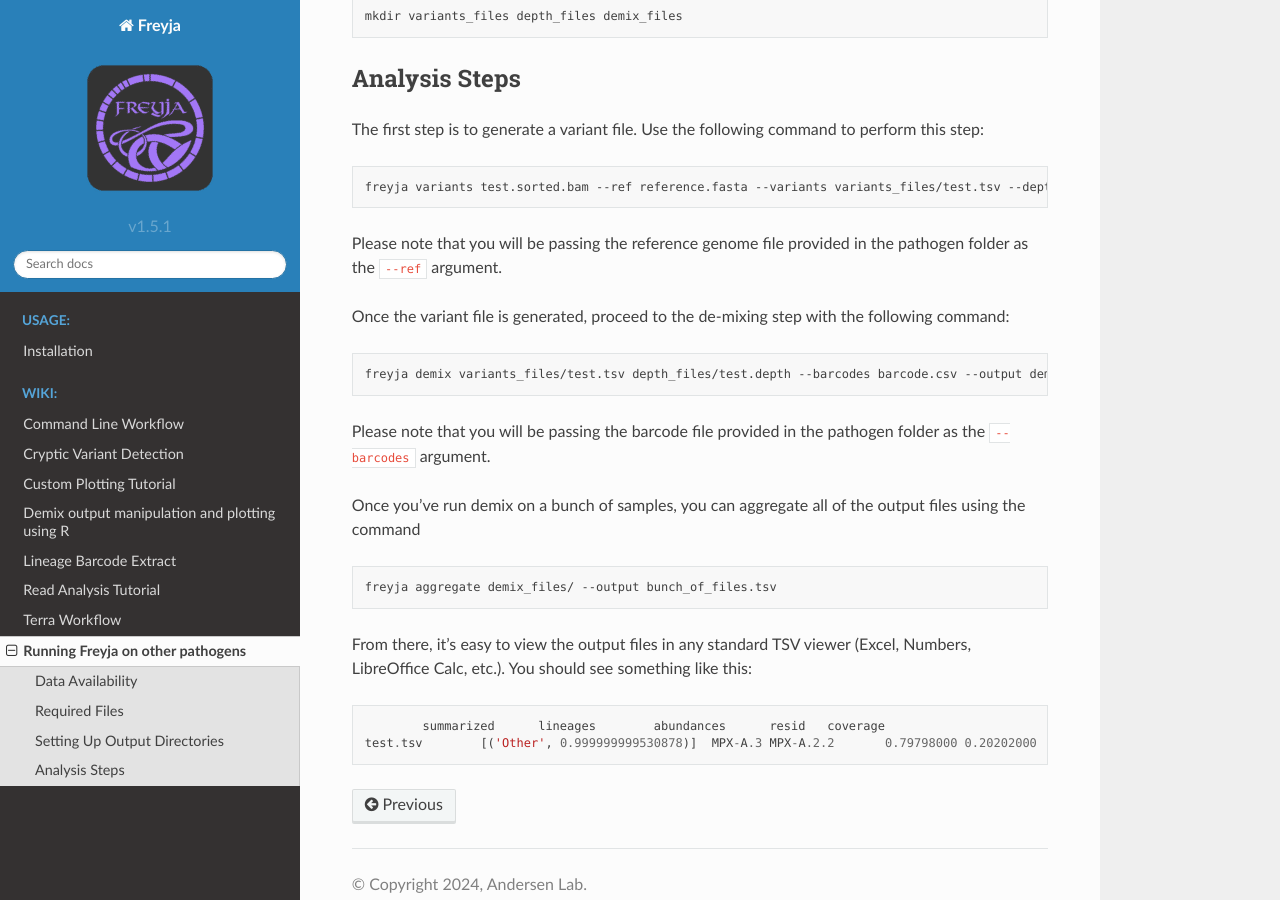
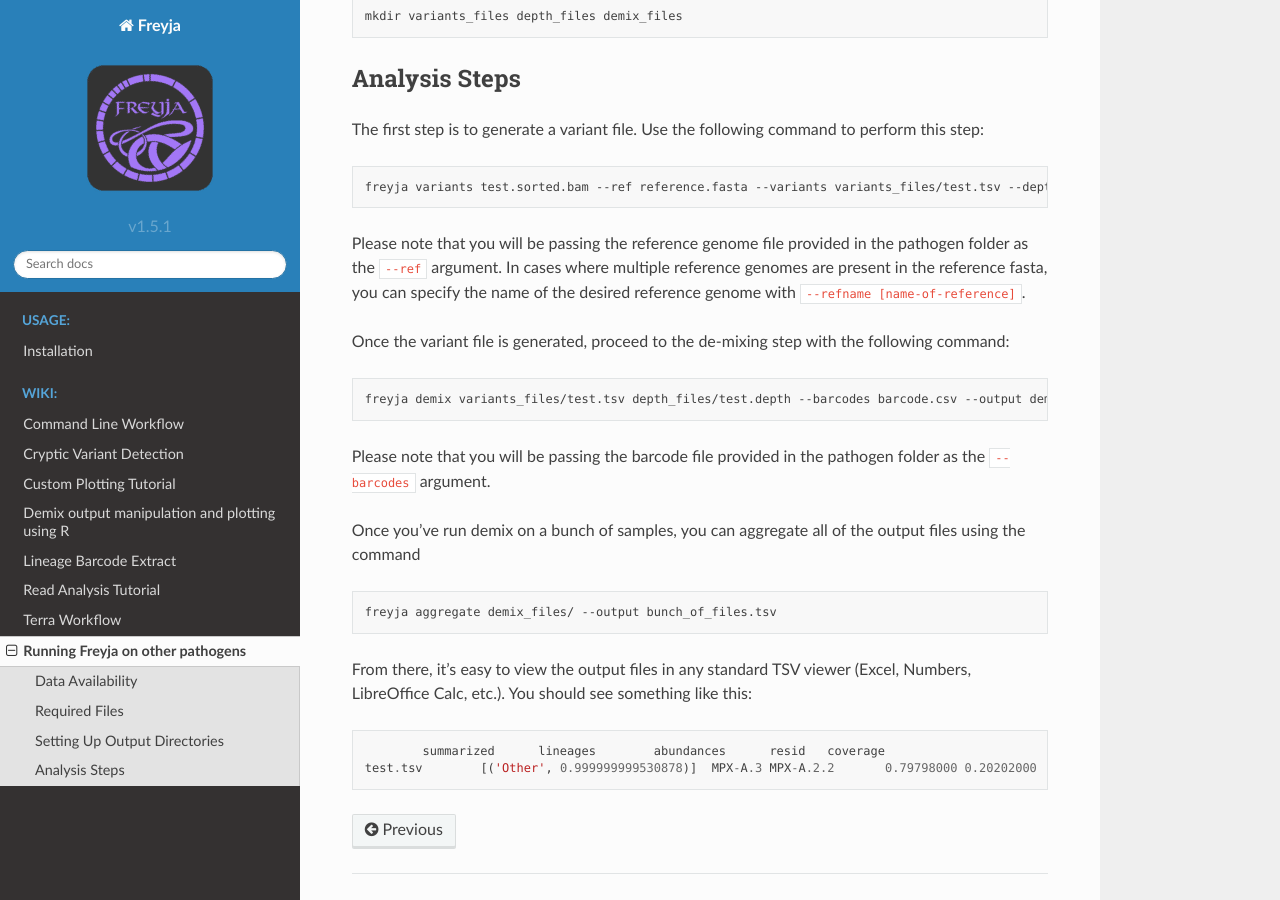
Before and after one commit to andersen-lab/Freyja, a Sphinx documentation site: the page built from docs/src/wiki/expanded_pathogens.rst, in a window 1280 px wide and 900 px high, scrolled down 767 px. Built offline with Sphinx 7.4.7 and the Read the Docs theme 2.0.0, drawn with Linux system fonts in a browser that asks for light colours.

Commit message:
docs: Add --refname flag to "Running Freyja on other pathogens" documentation

```diff
--- a/docs/src/wiki/expanded_pathogens.rst
+++ b/docs/src/wiki/expanded_pathogens.rst
@@ -47,7 +47,9 @@ perform this step:
         freyja variants test.sorted.bam --ref reference.fasta --variants variants_files/test.tsv --depths depth_files/test.depth
 
 Please note that you will be passing the reference genome file provided in the
-pathogen folder as the ``--ref`` argument.
+pathogen folder as the ``--ref`` argument. In cases where multiple reference
+genomes are present in the reference fasta, you can specify the name of the
+desired reference genome with ``--refname [name-of-reference]``.
 
 Once the variant file is generated, proceed to the de-mixing step with the
 following command:
```
